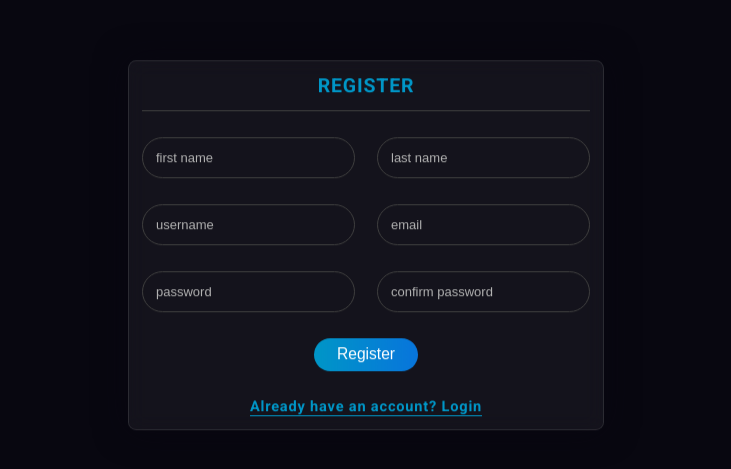
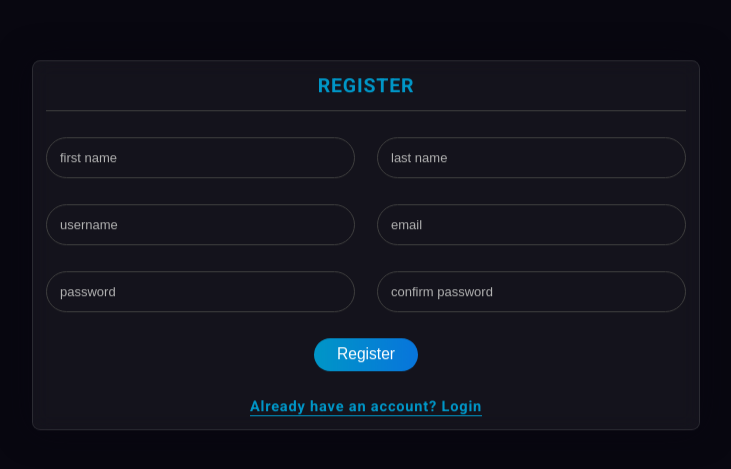
Before and after one commit to Vinay2812/Socialize, a React (Create React App) app in the folder client/: page /auth in a window 1280 px wide. Shown: the part 155-624 px from the top of the page, without its empty margins (274-1005 px from the left). Built offline with nearby package versions, Linux system fonts and the light colour scheme; no server answers.

Commit message:
Responsive

```diff
--- a/client/src/components/navbar/navbar.css
+++ b/client/src/components/navbar/navbar.css
@@ -196,7 +196,7 @@
         display: flex;
         align-items: center;
         justify-content: center;
-
+        background-color: var(--lightBlack);
     }
 
     .centerNavIcons{
--- a/client/src/pages/Auth/auth.css
+++ b/client/src/pages/Auth/auth.css
@@ -10,7 +10,7 @@
 }
 
 .container{
-    width: 35%;
+    width: 50%;
     background-color: rgba(255, 255, 255, 0.052);
     position: absolute;
     transform: translate(-50%,-50%);
@@ -98,7 +98,7 @@
     font-weight: 400;
 }
 
-@media screen and (max-width: 700px){
+@media screen and (max-width: 800px){
     .container{
         width: calc(100% - 4rem);
     }
```
